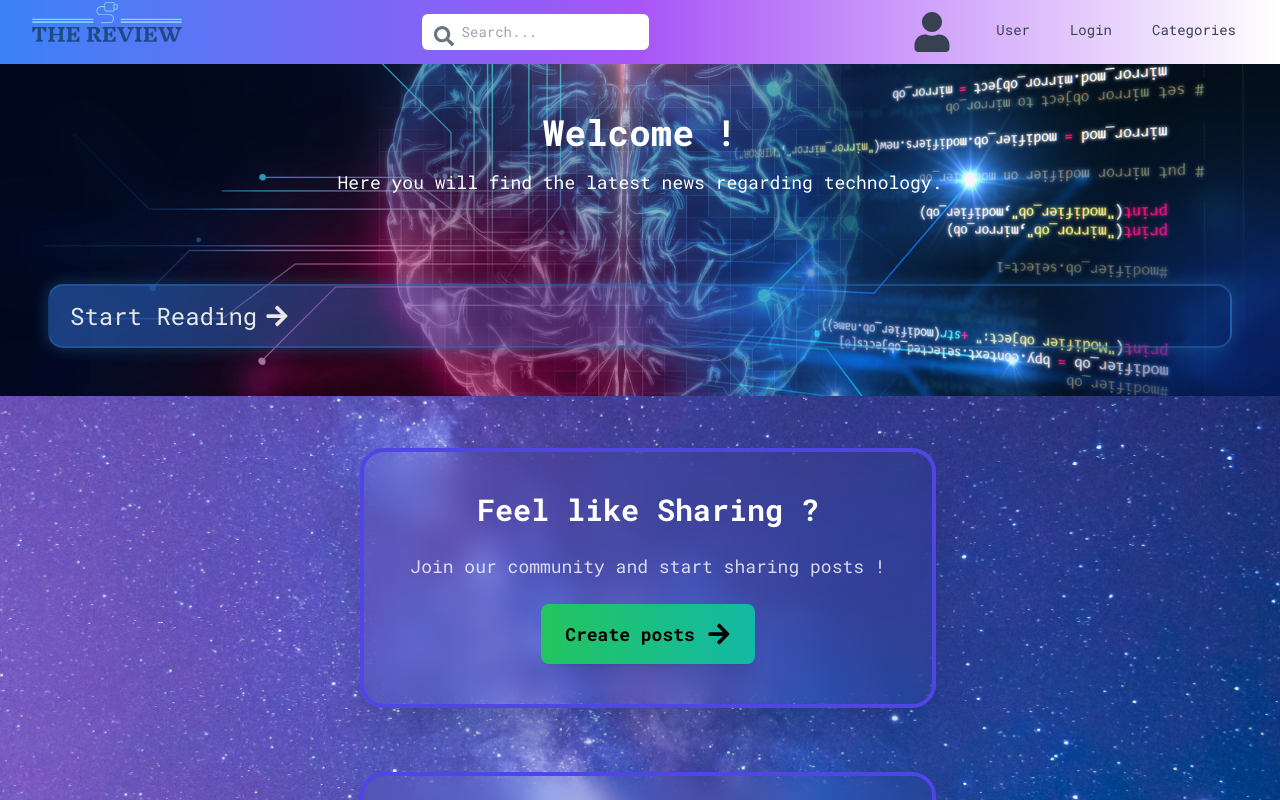
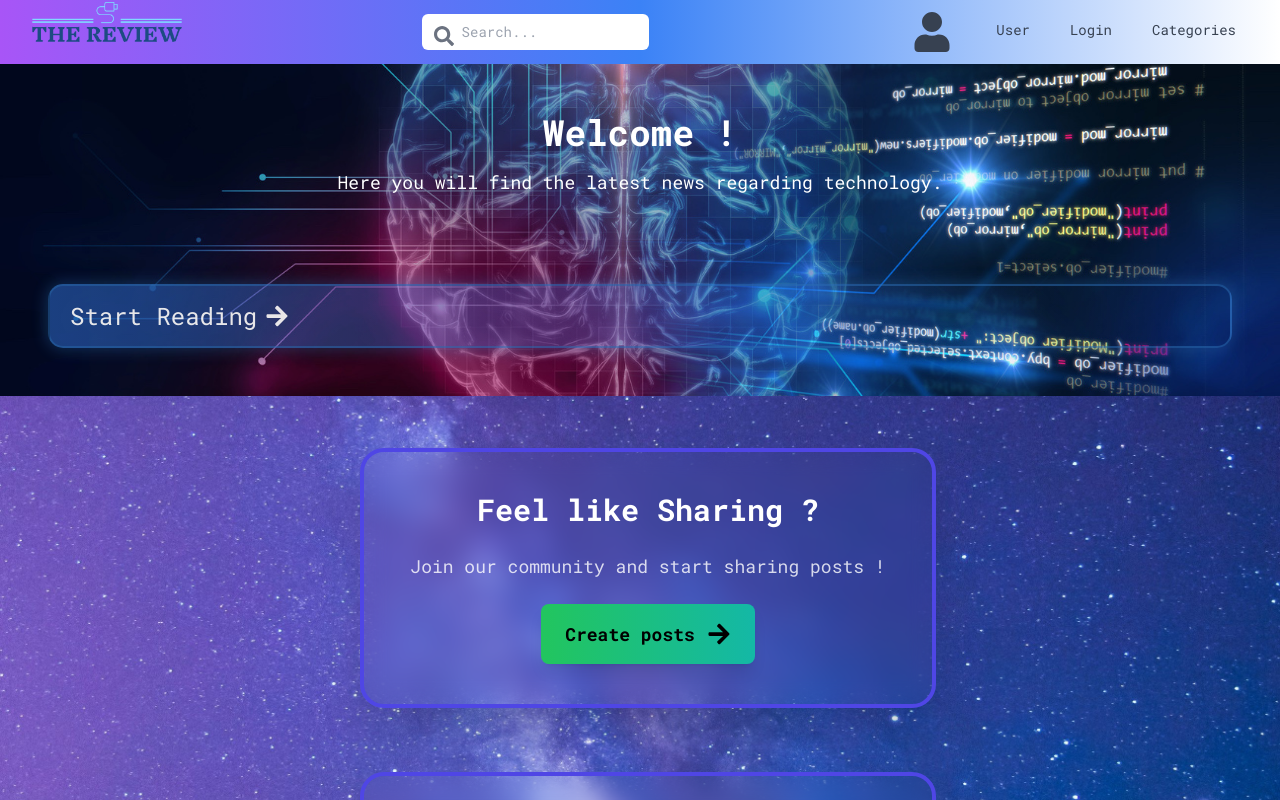
Before and after one commit to Marvindje/The-review-perso, a React (Vite) app in the folder frontend/: page / in a window 1280 px wide. Shown: the top 800 px of the page. Built offline with nearby package versions, Linux system fonts and the light colour scheme.

Commit message:
gradient inverse navbar

```diff
--- a/frontend/src/components/NavBar.jsx
+++ b/frontend/src/components/NavBar.jsx
@@ -10,9 +10,9 @@ function Navbar({ onLogoClick }) {
   const linkClasses = "block px-4 py-2 text-sm text-gray-700 hover:bg-cyan-400 hover:text-white transition-all duration-300 ease-in-out transform hover:translate-x-2";
 
   return (
-    <nav className="bg-gradient-to-r from-blue-500 via-purple-500 to-transparent shadow-md transition-all duration-500 ease-in-out hover:shadow-lg max-w-full">
+    <nav className="bg-gradient-to-r from-purple-500 via-blue-500 to-transparent shadow-md transition-all duration-500 ease-in-out hover:shadow-lg max-w-full">
   <div className="max-w-7xl mx-auto px-2 sm:px-6 lg:px-8">
-        <div className="flex items-center justify-between h-16">
+    <div className="flex items-center justify-between h-16"> {/* Ajout de justify-between */}
       <div className="flex items-center align-center max-w-full">
         <Link to="/" onClick={onLogoClick} className="hidden sm:block">
           <motion.img
@@ -25,6 +25,7 @@ function Navbar({ onLogoClick }) {
           />
         </Link>
       </div>
+
           <div className="flex-1 flex items-center justify-center sm:items-stretch sm:justify-center">
         <div className="relative">
           <FaSearch className="absolute left-3 top-3 h-5 w-5 text-gray-500" />
```
Lines whose indentation alone changed are shown as unchanged.
